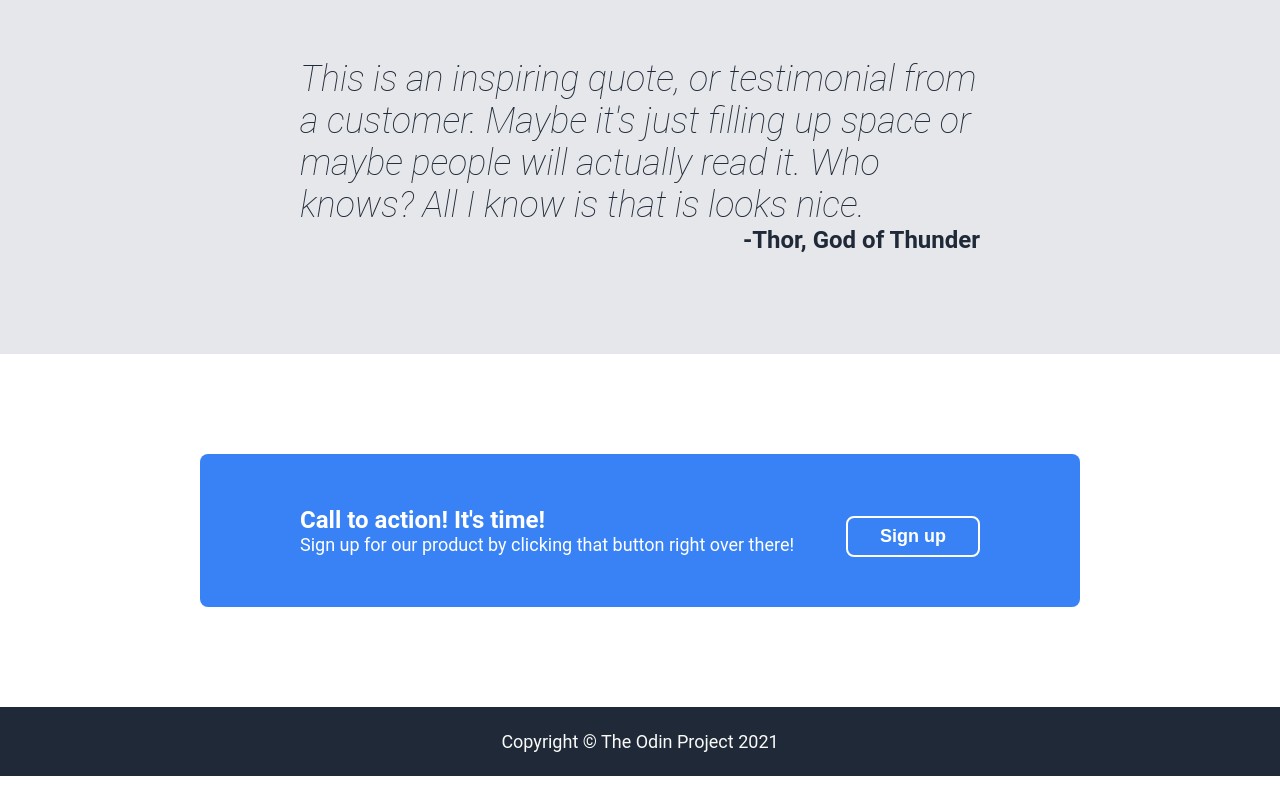
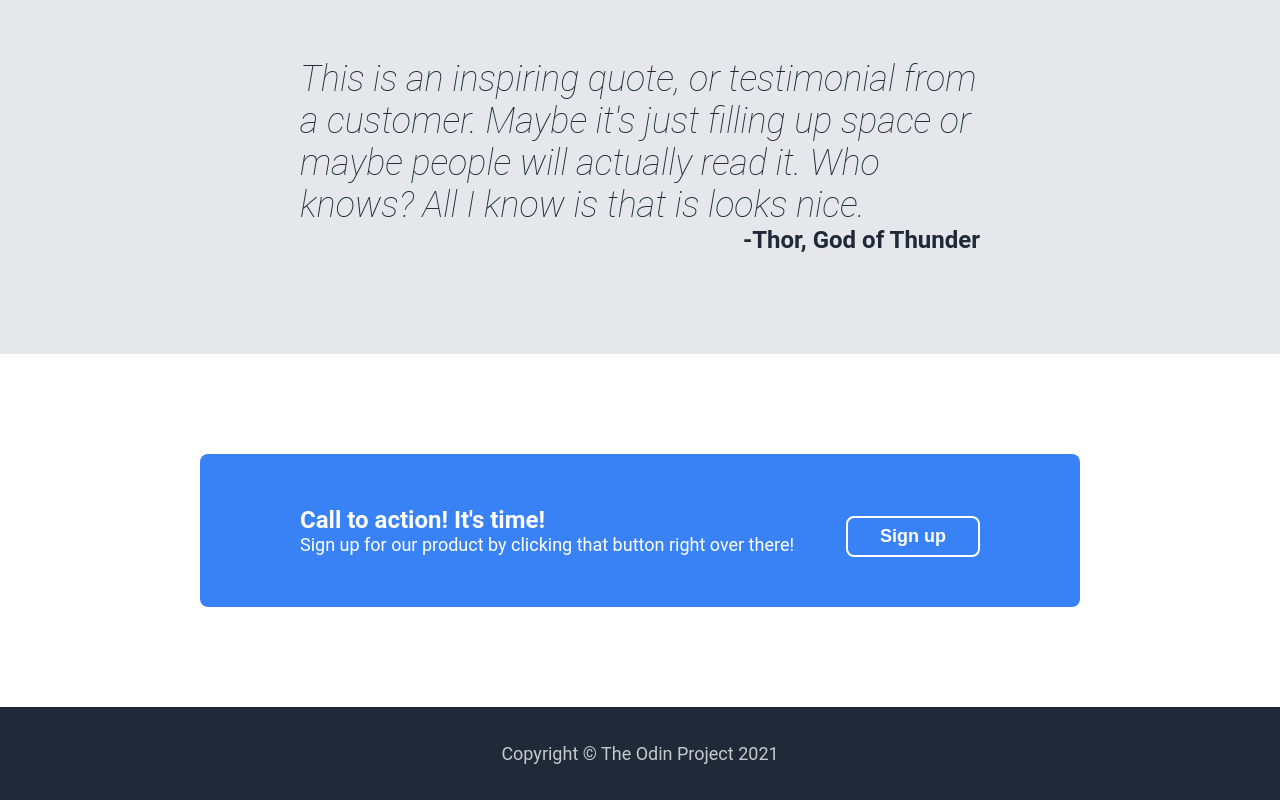
Before and after one commit to atcq9876/landing-page, a plain HTML site: page index.html in a window 1280 px wide. Shown: the part 997-1797 px from the top of the page. Before the commit the page ends 1773 px from the top, so only its background shows below. Drawn offline with Linux system fonts and the light colour scheme.

Commit message:
Updated footer padding

```diff
--- a/style.css
+++ b/style.css
@@ -169,8 +169,8 @@ footer {
     align-items: center;
     justify-content: center;
     background-color: #1F2937;
-    color: #F9FAF8;
+    color: #f9faf8c4;
     font-size: 18px;
-    padding: 24px 0;
+    padding: 36px 0;
     width: 100vw;
 }
```
